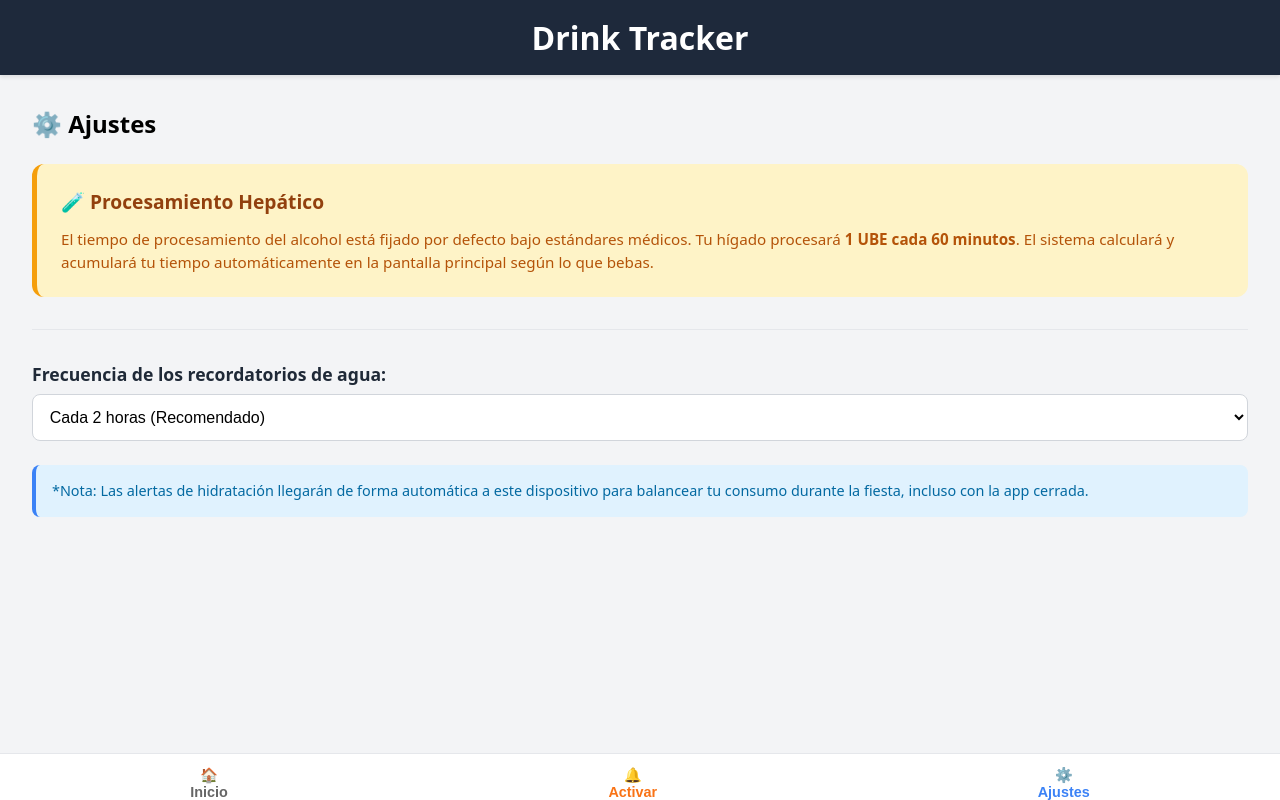
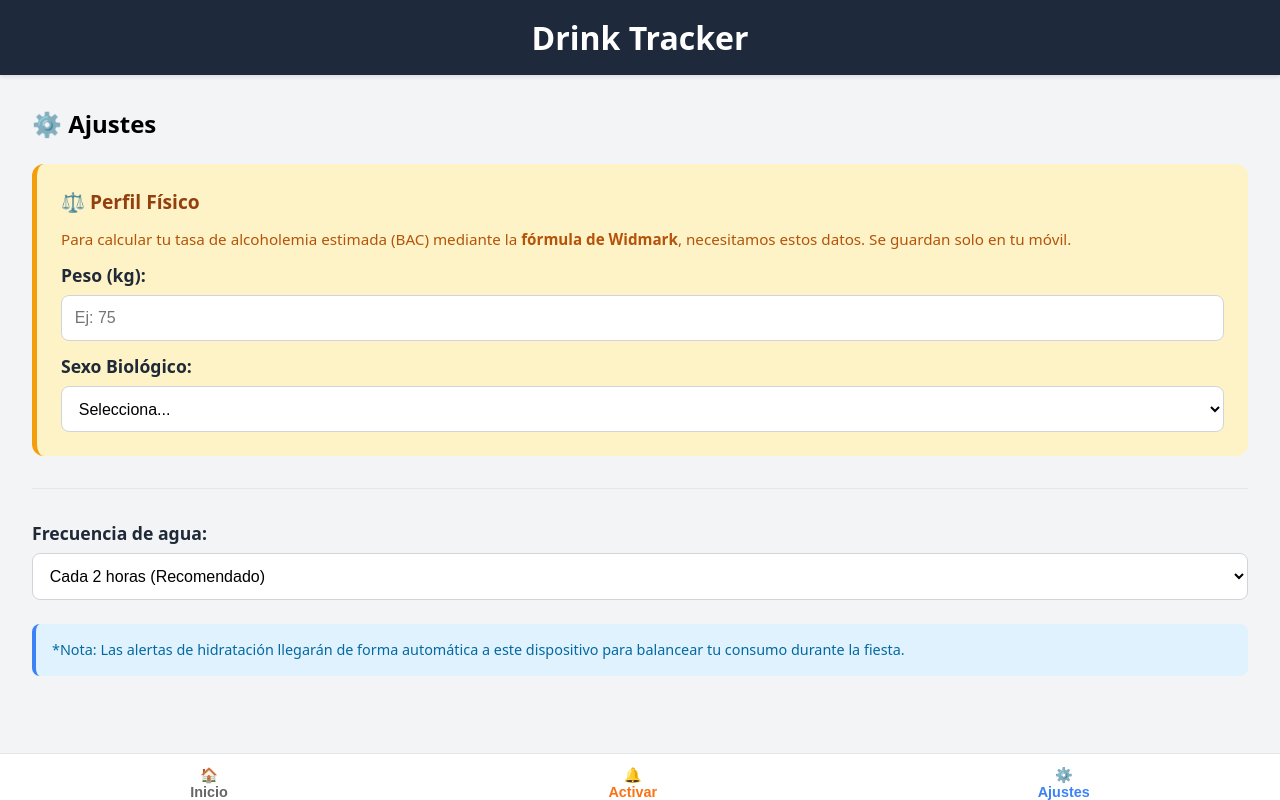
Before and after one commit to arribi/drink-tracker-frontend, a React (Vite) app: page / in a window 1280 px wide. Both pictures are taken after a click on the button "⚙️ Ajustes". Built offline with nearby package versions, Linux system fonts and the light colour scheme; no server answers.

Commit message:
feat: calcula tasa de alcoholemia en sangre en función del sexo y peso.

```diff
--- a/src/components/Dashboard.jsx
+++ b/src/components/Dashboard.jsx
@@ -208,6 +208,31 @@ export default function Dashboard() {
   const isPulsing = isActive && timeLeft > 0 && timeLeft <= 900000
   //const isPulsing = isActive Late siempre
 
+  // 🧠 CÁLCULO WIDMARK (ALCOHOLEMIA)
+  const peso = parseFloat(localStorage.getItem('usuario_peso'))
+  const sexo = localStorage.getItem('usuario_sexo')
+
+  let bacEst = 0
+  if (history.length > 0 && peso && sexo) {
+    const primeraBebidaMs = history[0].id
+    const horasTranscurridas = Math.max(0, (Date.now() - primeraBebidaMs) / (1000 * 60 * 60))
+
+    // 1 UBE en España = 10g de alcohol puro
+    const gramosAlcohol = totalUbesConsumidas * 10
+
+    // Ratio de distribución de Widmark
+    const r = sexo === 'M' ? 0.55 : 0.68
+
+    // Tasa metabólica promedio: 0.15 g/L por hora
+    const calculo = (gramosAlcohol / (peso * r)) - (0.15 * horasTranscurridas)
+    bacEst = Math.max(0, calculo)
+  }
+
+  // Colores para la tasa de alcoholemia (Límite en España 0.5 g/L en sangre)
+  let bacColor = '#22c55e' // Verde (< 0.25)
+  if (bacEst >= 0.25 && bacEst < 0.5) bacColor = '#eab308' // Amarillo (Precaución)
+  if (bacEst >= 0.5) bacColor = '#ef4444' // Rojo (Ilegal / Alto Riesgo)
+
   if (showSummary) {
     return (
       <div className={styles.container}>
@@ -287,6 +312,35 @@ export default function Dashboard() {
         </button>
       </div>
 
+      {/* 🩸 NUEVA TARJETA DE ALCOHOLEMIA */}
+      {history.length > 0 && (
+        <div className={styles.bacCard}>
+          <h3 className={styles.bacTitle}>🩸 Tasa de Alcoholemia Estimada</h3>
+
+          {(!peso || !sexo) ? (
+            <p className={styles.bacMissing}>
+              ⚠️ Configura tu <strong>Peso y Sexo</strong> en la pestaña Ajustes para ver tu estimación.
+            </p>
+          ) : (
+            <>
+
+              <p className={styles.bacValue} style={{ color: bacColor }}>
+                {bacEst.toFixed(2)} <span style={{ fontSize: '1.2rem' }}>g/L en sangre</span>
+              </p>
+              {/* Añadimos la conversión al etilómetro justo debajo */}
+              <p style={{ margin: '0 0 1rem 0', color: '#6b7280', fontSize: '1rem', fontWeight: 'bold' }}>
+                (Equivale a {(bacEst / 2).toFixed(2)} mg/L en aire)
+              </p>
+              <p className={styles.bacDisclaimer}>
+                *Cálculo teórico (Fórmula de Widmark). La única tasa segura para conducir es 0.0 g/L. No utilices este dato para tomar decisiones de riesgo.
+              </p>
+
+
+            </>
+          )}
+        </div>
+      )}
+
       {history.length > 0 && (
         <div className={styles.historySection}>
           <h3>Llevas {history.length} {history.length === 1 ? 'bebida' : 'bebidas'} anoche:</h3>
--- a/src/components/Dashboard.module.css
+++ b/src/components/Dashboard.module.css
@@ -214,3 +214,44 @@
   margin: 0;
   line-height: 1.5;
 }
+
+.bacCard {
+  background-color: #f9fafb;
+  border-radius: 12px;
+  padding: 1.5rem;
+  margin-top: 1.5rem;
+  border: 1px solid #e5e7eb;
+  text-align: center;
+  box-shadow: 0 4px 6px -1px rgba(0, 0, 0, 0.05);
+}
+
+.bacTitle {
+  font-size: 1.1rem;
+  color: #374151;
+  margin: 0 0 0.5rem 0;
+  font-weight: bold;
+}
+
+.bacValue {
+  font-size: 3rem;
+  font-weight: 900;
+  margin: 0.5rem 0;
+  text-shadow: 1px 1px 2px rgba(0,0,0,0.1);
+}
+
+.bacDisclaimer {
+  font-size: 0.8rem;
+  color: #6b7280;
+  margin: 0;
+  line-height: 1.4;
+}
+
+.bacMissing {
+  font-size: 0.95rem;
+  color: #4b5563;
+  margin: 0;
+  background-color: #fef3c7;
+  padding: 1rem;
+  border-radius: 8px;
+  border-left: 4px solid #f59e0b;
+}
--- a/src/components/Settings.jsx
+++ b/src/components/Settings.jsx
@@ -2,32 +2,31 @@ import { useState, useEffect } from 'react'
 import styles from './Settings.module.css'
 
 export default function Settings() {
-  // --- 1. ESTADO LOCAL ---
-  const [intervaloHoras, setIntervaloHoras] = useState('2') // Agua (Push)
+  const [intervaloHoras, setIntervaloHoras] = useState('2')
 
-  // --- 2. CARGA INICIAL DESDE LOCALSTORAGE ---
+  // Nuevos estados para Widmark
+  const [peso, setPeso] = useState('')
+  const [sexo, setSexo] = useState('')
+
   useEffect(() => {
-    // 🧹 LIMPIEZA: Borramos el antiguo ajuste manual de alcohol de los teléfonos de los usuarios
     localStorage.removeItem('intervalo_minutos')
 
-    // Cargar ajuste de Agua
     const valorHoras = localStorage.getItem('intervalo_horas')
-    if (valorHoras) {
-      setIntervaloHoras(valorHoras)
-    } else {
-      localStorage.setItem('intervalo_horas', '2')
-    }
+    if (valorHoras) setIntervaloHoras(valorHoras)
+    else localStorage.setItem('intervalo_horas', '2')
+
+    // Cargar perfil físico
+    const valorPeso = localStorage.getItem('usuario_peso')
+    const valorSexo = localStorage.getItem('usuario_sexo')
+    if (valorPeso) setPeso(valorPeso)
+    if (valorSexo) setSexo(valorSexo)
   }, [])
 
-  // --- 3. MANEJADOR DE CAMBIO ---
-
-  // Cambios en el recordatorio de agua (Local + Sincronización con Backend)
   const handleHorasChange = async (e) => {
     const nuevoValor = e.target.value
     setIntervaloHoras(nuevoValor)
     localStorage.setItem('intervalo_horas', nuevoValor)
 
-    // Si el dispositivo tiene las notificaciones push activas, actualizamos MongoDB
     if ('serviceWorker' in navigator && 'PushManager' in window) {
       try {
         const registro = await navigator.serviceWorker.ready
@@ -36,22 +35,29 @@ export default function Settings() {
         if (suscripcionExistente) {
           const respuesta = await fetch(`${import.meta.env.VITE_BACKEND_URL}/update-interval`, {
             method: 'POST',
-            headers: {
-              'Content-Type': 'application/json'
-            },
-            body: JSON.stringify({
-              endpoint: suscripcionExistente.endpoint,
-              intervalo: nuevoValor
-            })
+            headers: { 'Content-Type': 'application/json' },
+            body: JSON.stringify({ endpoint: suscripcionExistente.endpoint, intervalo: nuevoValor })
           })
-
           const datos = await respuesta.json()
-          console.log('Sincronización de agua con el servidor:', datos.mensaje)
+          console.log('Sincronización de agua:', datos.mensaje)
         }
       } catch (error) {
-        console.error('Error al sincronizar el intervalo de agua con el servidor:', error)
+        console.error('Error push agua:', error)
       }
     }
+  }
+
+  // Manejadores del perfil físico
+  const handlePesoChange = (e) => {
+    const nuevoPeso = e.target.value
+    setPeso(nuevoPeso)
+    localStorage.setItem('usuario_peso', nuevoPeso)
+  }
+
+  const handleSexoChange = (e) => {
+    const nuevoSexo = e.target.value
+    setSexo(nuevoSexo)
+    localStorage.setItem('usuario_sexo', nuevoSexo)
   }
 
   return (
@@ -60,26 +66,42 @@ export default function Settings() {
 
       <div className={styles.formGroup}>
 
-        {/* 🚀 SECCIÓN ALCOHOL / UBEs (Ahora 100% científica e informativa) */}
+        {/* 🧬 NUEVA SECCIÓN: PERFIL FÍSICO */}
         <div className={styles.infoBoxAlcohol}>
-          <h3 className={styles.infoTitleAlcohol}>🧪 Procesamiento Hepático</h3>
+          <h3 className={styles.infoTitleAlcohol}>⚖️ Perfil Físico</h3>
           <p className={styles.infoTextAlcohol}>
-            El tiempo de procesamiento del alcohol está fijado por defecto bajo estándares médicos. Tu hígado procesará <strong>1 UBE cada 60 minutos</strong>.
-            El sistema calculará y acumulará tu tiempo automáticamente en la pantalla principal según lo que bebas.
+            Para calcular tu tasa de alcoholemia estimada (BAC) mediante la <strong>fórmula de Widmark</strong>, necesitamos estos datos. Se guardan solo en tu móvil.
           </p>
+
+          <label className={styles.label}>
+            <strong>Peso (kg):</strong>
+            <input
+              type="number"
+              value={peso}
+              onChange={handlePesoChange}
+              placeholder="Ej: 75"
+              className={styles.input}
+              min="30"
+              max="200"
+            />
+          </label>
+
+          <label className={styles.label}>
+            <strong>Sexo Biológico:</strong>
+            <select value={sexo} onChange={handleSexoChange} className={styles.select}>
+              <option value="">Selecciona...</option>
+              <option value="H">Hombre</option>
+              <option value="M">Mujer</option>
+            </select>
+          </label>
         </div>
 
-        {/* Separador visual elegante */}
         <hr className={styles.divider} />
 
-        {/* SECCIÓN AGUA / NOTIFICACIONES */}
+        {/* SECCIÓN AGUA (Original) */}
         <label className={styles.label}>
-          <strong>Frecuencia de los recordatorios de agua:</strong>
-          <select
-            value={intervaloHoras}
-            onChange={handleHorasChange}
-            className={styles.select}
-          >
+          <strong>Frecuencia de agua:</strong>
+          <select value={intervaloHoras} onChange={handleHorasChange} className={styles.select}>
             <option value="1">Cada 1 hora</option>
             <option value="2">Cada 2 horas (Recomendado)</option>
             <option value="3">Cada 3 horas</option>
@@ -89,7 +111,7 @@ export default function Settings() {
 
         <div className={styles.infoBoxAgua}>
           <p className={styles.infoTextAgua}>
-            *Nota: Las alertas de hidratación llegarán de forma automática a este dispositivo para balancear tu consumo durante la fiesta, incluso con la app cerrada.
+            *Nota: Las alertas de hidratación llegarán de forma automática a este dispositivo para balancear tu consumo durante la fiesta.
           </p>
         </div>
 
--- a/src/components/Settings.module.css
+++ b/src/components/Settings.module.css
@@ -81,3 +81,18 @@
   margin: 0;
   line-height: 1.4;
 }
+
+.input {
+  padding: 0.8rem;
+  font-size: 1rem;
+  border-radius: 8px;
+  border: 1px solid #d1d5db;
+  background-color: white;
+  outline: none;
+  transition: border-color 0.2s ease, box-shadow 0.2s ease;
+}
+
+.input:focus {
+  border-color: #3b82f6;
+  box-shadow: 0 0 0 3px rgba(59, 130, 246, 0.2);
+}
```
